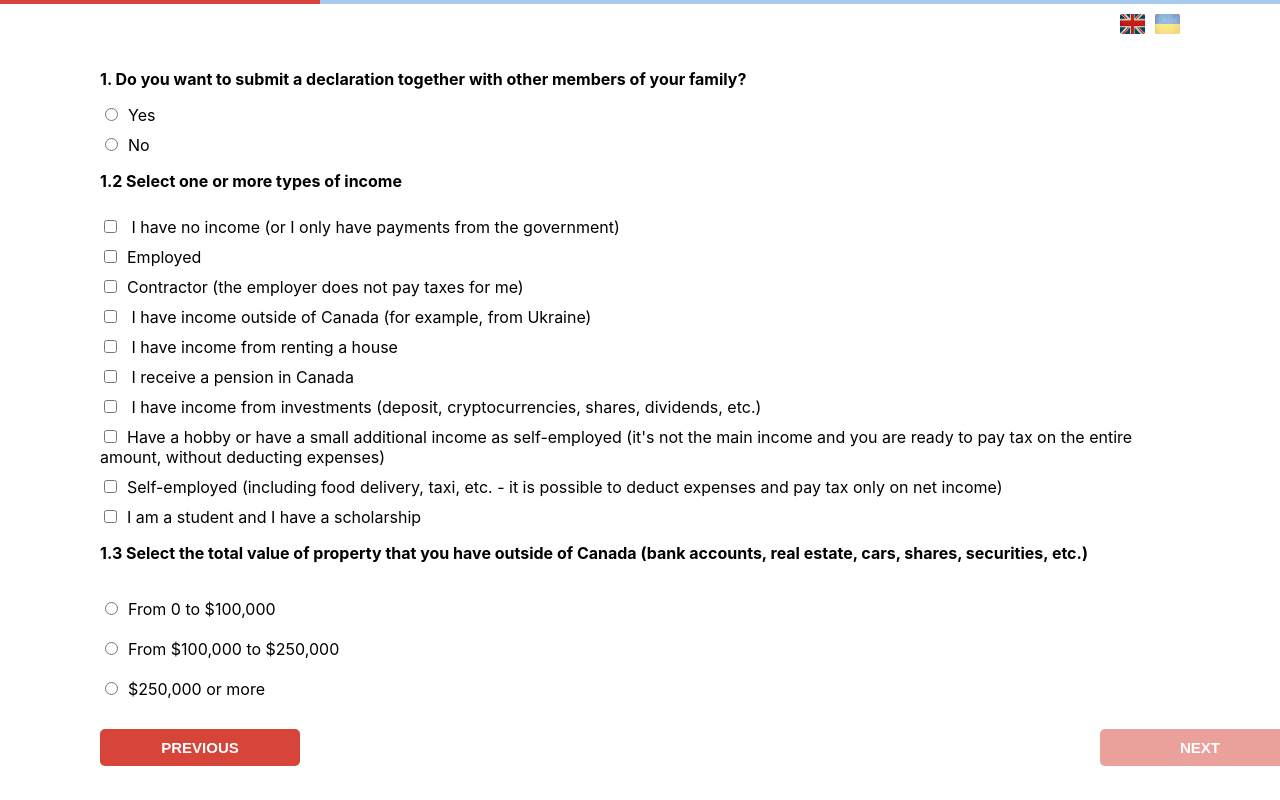
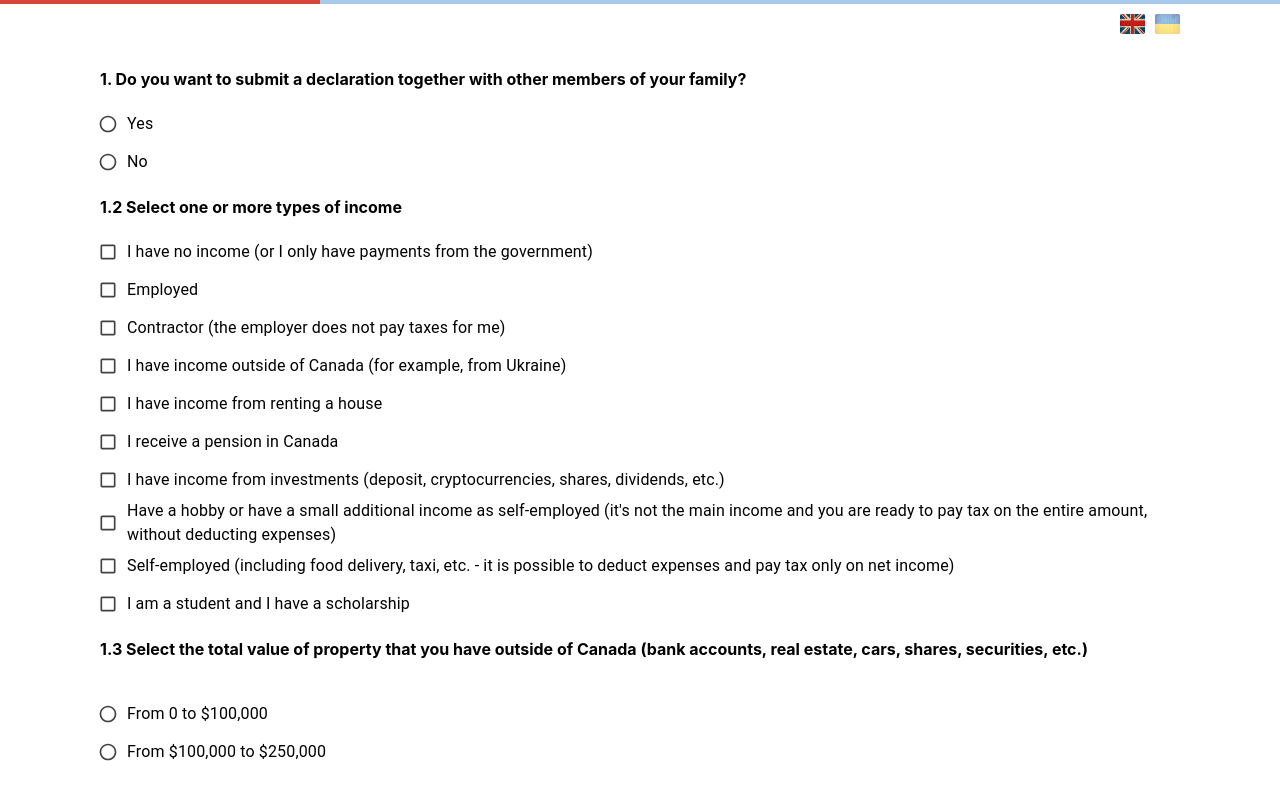
Before and after one commit to ViacheslavBFG/Fillingdata, a React (Create React App) app: page /Fillingdata/secondstep in a window 1280 px wide. Built offline with nearby package versions, Linux system fonts and the light colour scheme.

Commit message:
added new buttons

```diff
--- a/src/components/secondstep/secondstep.jsx
+++ b/src/components/secondstep/secondstep.jsx
@@ -6,13 +6,18 @@ import {
   IncomeDiv,
   PropertyDiv,
   BtnDivTwo,
-  StyledCheckbox,
   DivChoose,
-  LabelStyle,
 } from './secondstepStyle';
 import { Pthird } from 'components/thirdstep/thirdstepStyle';
-import { TextField } from '@mui/material';
+import {
+  TextField,
+  FormControlLabel,
+  Checkbox,
+  Radio,
+  RadioGroup,
+} from '@mui/material';
 import { useTranslation } from 'react-i18next';
+import { grey, red } from '@mui/material/colors';
 const Secondstep = () => {
   //
   const [selectedOption, setSelectedOption] = useState('');
@@ -60,27 +65,47 @@ const Secondstep = () => {
       <div>
         <Pthird>{t('secondstep.question1')}</Pthird>
         <DivChoose>
-          <LabelStyle htmlFor="option1">
-            <StyledCheckbox
+          <RadioGroup>
+            <FormControlLabel
+              label={t('secondstep.yes')}
+              control={
+                <Radio
+                  size="small"
+                  sx={{
+                    color: grey[800],
+                    '&.Mui-checked': {
+                      color: red[600],
+                    },
+                  }}
+                />
+              }
               id="option1"
               type="radio"
               name="options"
               value="option1"
               onChange={comboChangeHandler}
             />
-            {t('secondstep.yes')}
-          </LabelStyle>
 
-          <LabelStyle htmlFor="option2">
-            <StyledCheckbox
+            <FormControlLabel
+              label={t('secondstep.no')}
+              control={
+                <Radio
+                  size="small"
+                  sx={{
+                    color: grey[800],
+                    '&.Mui-checked': {
+                      color: red[600],
+                    },
+                  }}
+                />
+              }
               id="option2"
               type="radio"
               name="options"
               value="option2"
               onChange={comboChangeHandler}
             />
-            {t('secondstep.no')}
-          </LabelStyle>
+          </RadioGroup>
         </DivChoose>
       </div>
 
@@ -96,102 +121,197 @@ const Secondstep = () => {
           />
         </div>
       )}
+
       <IncomeDiv>
         <Pthird>{t('secondstep.question3')}</Pthird>
-
-        <LabelStyle>
-          <StyledCheckbox
+        <FormControlLabel
+          label={t('secondstep.noIncome')}
+          control={
+            <Checkbox
+              size="small"
+              sx={{
+                color: grey[800],
+                '&.Mui-checked': {
+                  color: red[600],
+                },
+              }}
+            />
+          }
           type="checkbox"
           value="75"
           onChange={handleCheckboxChange}
         />{' '}
-          {t('secondstep.noIncome')}
-        </LabelStyle>
-
-        <LabelStyle>
-          <StyledCheckbox
+        <FormControlLabel
+          label={t('secondstep.employed')}
+          control={
+            <Checkbox
+              size="small"
+              sx={{
+                color: grey[800],
+                '&.Mui-checked': {
+                  color: red[600],
+                },
+              }}
+            />
+          }
           type="checkbox"
           value="120"
           onChange={handleCheckboxChange}
         />
-          {t('secondstep.employed')}
-        </LabelStyle>
-
-        <LabelStyle>
-          <StyledCheckbox
+        <FormControlLabel
+          label={t('secondstep.contractor')}
+          control={
+            <Checkbox
+              size="small"
+              sx={{
+                color: grey[800],
+                '&.Mui-checked': {
+                  color: red[600],
+                },
+              }}
+            />
+          }
           type="checkbox"
           value="210"
           onChange={handleCheckboxChange}
         />
-          {t('secondstep.contractor')}
-        </LabelStyle>
-
-        <LabelStyle>
-          <StyledCheckbox
+        <FormControlLabel
+          label={t('secondstep.outsideIncome')}
+          control={
+            <Checkbox
+              size="small"
+              sx={{
+                color: grey[800],
+                '&.Mui-checked': {
+                  color: red[600],
+                },
+              }}
+            />
+          }
           type="checkbox"
           value="210"
           onChange={handleCheckboxChange}
         />{' '}
-          {t('secondstep.outsideIncome')}
-        </LabelStyle>
-
-        <LabelStyle>
-          <StyledCheckbox
+        <FormControlLabel
+          label={t('secondstep.rentalIncome')}
+          control={
+            <Checkbox
+              size="small"
+              sx={{
+                color: grey[800],
+                '&.Mui-checked': {
+                  color: red[600],
+                },
+              }}
+            />
+          }
           type="checkbox"
           value="210"
           onChange={handleCheckboxChange}
         />{' '}
-          {t('secondstep.rentalIncome')}
-        </LabelStyle>
-
-        <LabelStyle>
-          <StyledCheckbox
+        <FormControlLabel
+          label={t('secondstep.pension')}
+          control={
+            <Checkbox
+              size="small"
+              sx={{
+                color: grey[800],
+                '&.Mui-checked': {
+                  color: red[600],
+                },
+              }}
+            />
+          }
           type="checkbox"
           value="120"
           onChange={handleCheckboxChange}
         />{' '}
-          {t('secondstep.pension')}
-        </LabelStyle>
-
-        <LabelStyle>
-          <StyledCheckbox
+        <FormControlLabel
+          label={t('secondstep.investmentIncome')}
+          control={
+            <Checkbox
+              size="small"
+              sx={{
+                color: grey[800],
+                '&.Mui-checked': {
+                  color: red[600],
+                },
+              }}
+            />
+          }
           type="checkbox"
           value="210"
           onChange={handleCheckboxChange}
         />{' '}
-          {t('secondstep.investmentIncome')}
-        </LabelStyle>
-
-        <LabelStyle>
-          <StyledCheckbox
+        <FormControlLabel
+          label={t('secondstep.hobbyIncome')}
+          control={
+            <Checkbox
+              size="small"
+              sx={{
+                color: grey[800],
+                '&.Mui-checked': {
+                  color: red[600],
+                },
+              }}
+            />
+          }
           type="checkbox"
           value="120"
           onChange={handleCheckboxChange}
         />
-          {t('secondstep.hobbyIncome')}
-        </LabelStyle>
-
-        <LabelStyle>
-          <StyledCheckbox
+        <FormControlLabel
+          label={t('secondstep.selfEmployed')}
+          control={
+            <Checkbox
+              size="small"
+              sx={{
+                color: grey[800],
+                '&.Mui-checked': {
+                  color: red[600],
+                },
+              }}
+            />
+          }
           type="checkbox"
           value="210"
           onChange={handleCheckboxChange}
         />
-          {t('secondstep.selfEmployed')}
-        </LabelStyle>
-        <LabelStyle>
-          <StyledCheckbox
+        <FormControlLabel
+          label={t('secondstep.studentScholarship')}
+          control={
+            <Checkbox
+              size="small"
+              sx={{
+                color: grey[800],
+                '&.Mui-checked': {
+                  color: red[600],
+                },
+              }}
+            />
+          }
           type="checkbox"
           value="100"
           onChange={handleCheckboxChange}
         />
-          {t('secondstep.studentScholarship')}
-        </LabelStyle>
       </IncomeDiv>
+
       <PropertyDiv>
         <Pthird>{t('secondstep.question4')}</Pthird>
-        <LabelStyle htmlFor="option0">
-          <StyledCheckbox
+        <RadioGroup>
+          <FormControlLabel
+            label={t('secondstep.propertyOption1')}
+            control={
+              <Radio
+                size="small"
+                sx={{
+                  color: grey[800],
+                  '&.Mui-checked': {
+                    color: red[600],
+                  },
+                }}
+              />
+            }
             id="option0"
             type="radio"
             name="optionS"
@@ -199,11 +319,20 @@ const Secondstep = () => {
             checked={selectedOptionProperty === 'option10'}
             onChange={comboChangeHandler}
           />
-          {t('secondstep.propertyOption1')}
-        </LabelStyle>
 
-        <LabelStyle htmlFor="option100">
-          <StyledCheckbox
+          <FormControlLabel
+            label={t('secondstep.propertyOption2')}
+            control={
+              <Radio
+                size="small"
+                sx={{
+                  color: grey[800],
+                  '&.Mui-checked': {
+                    color: red[600],
+                  },
+                }}
+              />
+            }
             id="option100"
             type="radio"
             name="optionS"
@@ -211,11 +340,20 @@ const Secondstep = () => {
             checked={selectedOptionProperty === 'option11'}
             onChange={comboChangeHandler}
           />
-          {t('secondstep.propertyOption2')}
-        </LabelStyle>
 
-        <LabelStyle htmlFor="option250">
-          <StyledCheckbox
+          <FormControlLabel
+            label={t('secondstep.propertyOption3')}
+            control={
+              <Radio
+                size="small"
+                sx={{
+                  color: grey[800],
+                  '&.Mui-checked': {
+                    color: red[600],
+                  },
+                }}
+              />
+            }
             id="option250"
             type="radio"
             name="optionS"
@@ -223,8 +361,7 @@ const Secondstep = () => {
             checked={selectedOptionProperty === 'option12'}
             onChange={comboChangeHandler}
           />
-          {t('secondstep.propertyOption3')}
-        </LabelStyle>
+        </RadioGroup>
       </PropertyDiv>
       <BtnDivTwo>
         <Link to={'/'}>
--- a/src/components/secondstep/secondstepStyle.js
+++ b/src/components/secondstep/secondstepStyle.js
@@ -3,7 +3,6 @@ import styled from '@emotion/styled';
 export const IncomeDiv = styled.div`
   display: flex;
   flex-direction: column;
-  gap: 10px;
 `;
 export const PropertyDiv = styled.div`
   display: flex;
--- a/src/components/thirdstep/thirdstep.jsx
+++ b/src/components/thirdstep/thirdstep.jsx
@@ -2,13 +2,11 @@ import React, { useState } from 'react';
 import { Link } from 'react-router-dom';
 import { FamDiv, Pthird } from './thirdstepStyle';
 import { useCheckboxContext } from '../CheckboxContext';
-import {
-  BtnDivTwo,
-  LabelStyle,
-  StyledCheckbox,
-} from 'components/secondstep/secondstepStyle';
+import { BtnDivTwo } from 'components/secondstep/secondstepStyle';
 import { BtnStyle, MainDiv } from 'components/main/mainStyle';
 import { useTranslation } from 'react-i18next';
+import { FormControlLabel, Radio, RadioGroup } from '@mui/material';
+import { grey, red } from '@mui/material/colors';
 
 const ThirdStep = () => {
   const { selectedOption, setSelectedOption } = useCheckboxContext();
@@ -32,26 +30,47 @@ const ThirdStep = () => {
     <MainDiv>
       <FamDiv>
         <Pthird>{t('information')}</Pthird>
-        <LabelStyle>
-          <StyledCheckbox
+        <RadioGroup>
+          <FormControlLabel
+            label={t('stepByStep')}
+            control={
+              <Radio
+                size="small"
+                sx={{
+                  color: grey[800],
+                  '&.Mui-checked': {
+                    color: red[600],
+                  },
+                }}
+              />
+            }
             type="radio"
             name="option3"
             value="option1"
             checked={selectedOption === 'option1'}
             onChange={handleMix}
           />
-          {t('stepByStep')}
-        </LabelStyle>
-        <LabelStyle>
-          <StyledCheckbox
+
+          <FormControlLabel
+            label={t('accountantHelp')}
+            control={
+              <Radio
+                size="small"
+                sx={{
+                  color: grey[800],
+                  '&.Mui-checked': {
+                    color: red[600],
+                  },
+                }}
+              />
+            }
             type="radio"
             name="option3"
             value="option2"
             checked={selectedOption === 'option2'}
             onChange={handleMix}
           />
-          {t('accountantHelp')}
-        </LabelStyle>
+        </RadioGroup>
       </FamDiv>
 
       <BtnDivTwo>
```
Lines whose indentation alone changed are shown as unchanged.
